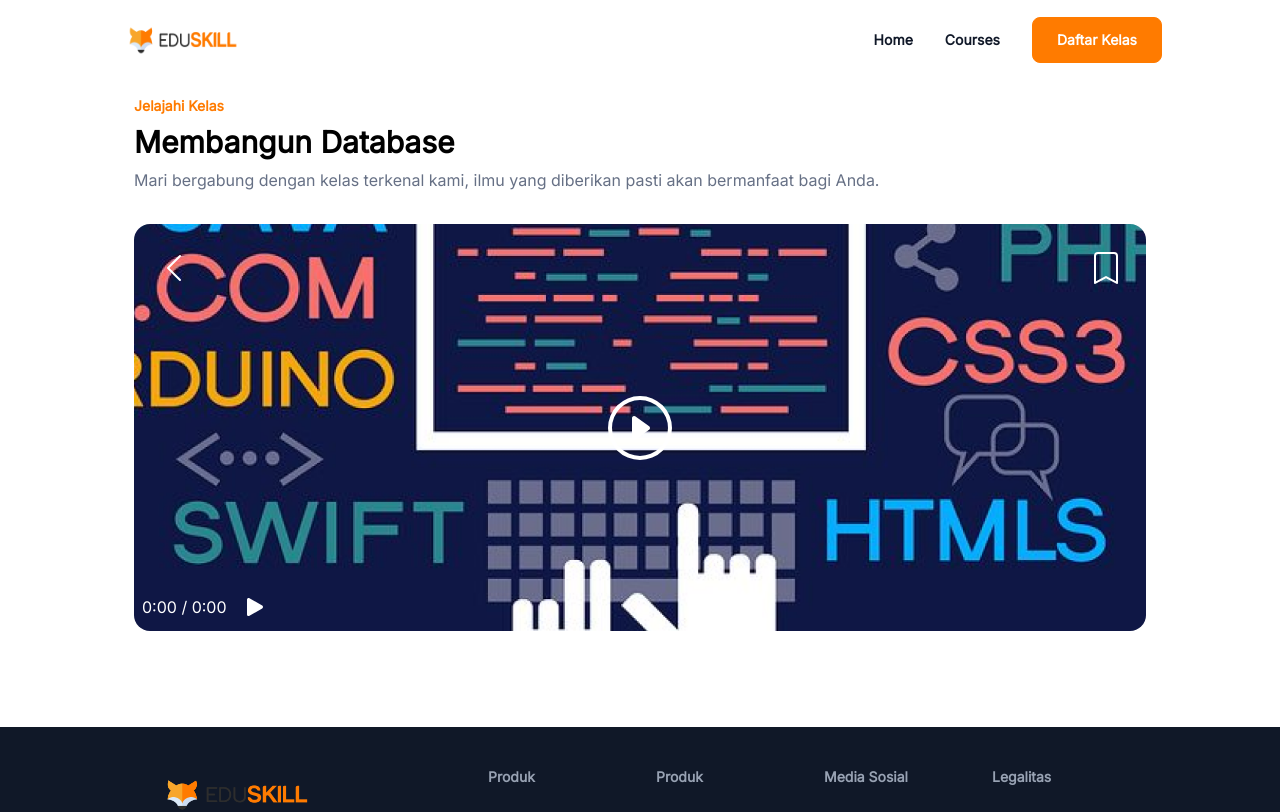
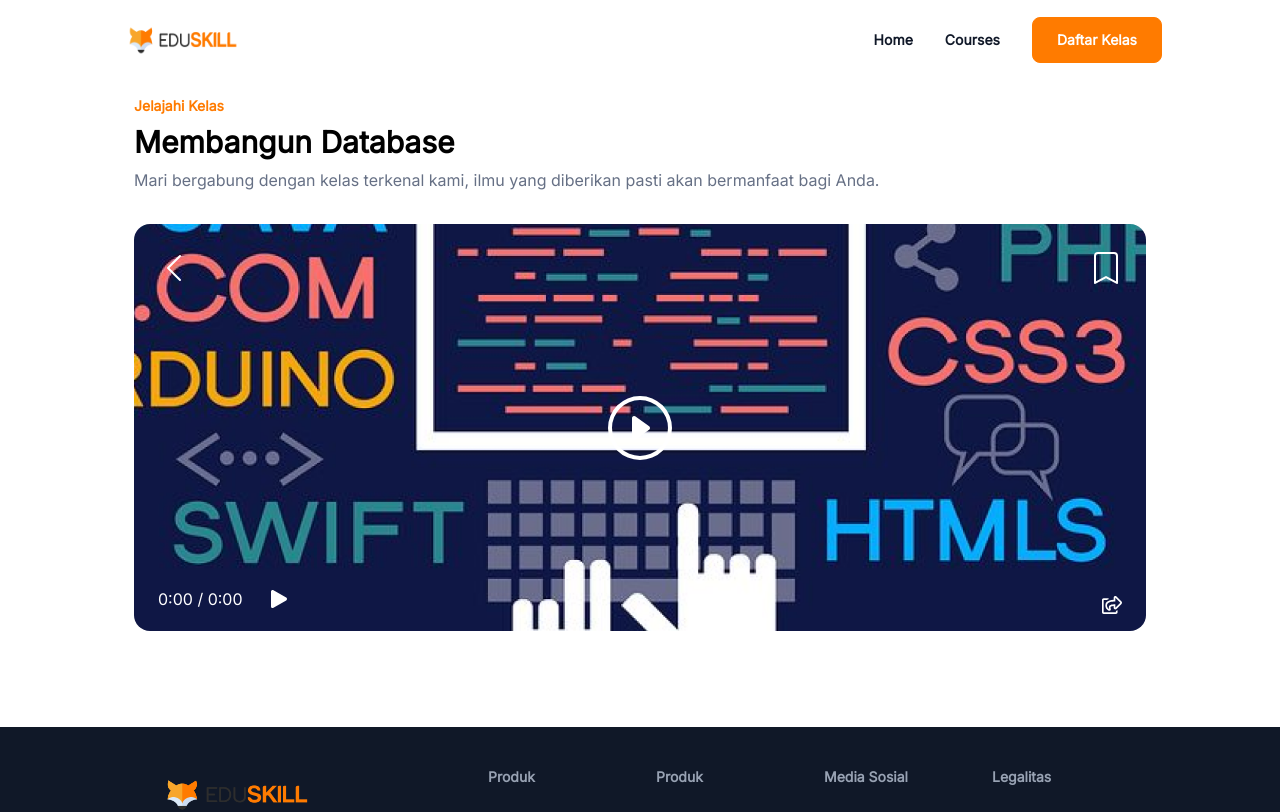
Before and after one commit to Halimp07/Eduskill, a React (Vite) app: page /courses/membangun-database in a window 1280 px wide. Shown: the top 812 px of the page. Built offline with nearby package versions, Linux system fonts and the light colour scheme.

Commit message:
minor feat: add icon share in InCourse.jsx

```diff
--- a/src/pages/courses/inCourses/VideoComponent.jsx
+++ b/src/pages/courses/inCourses/VideoComponent.jsx
@@ -1,5 +1,6 @@
 import React, { useState } from "react";
 import { BsPlayCircle, BsPlayFill, BsChevronLeft, BsBookmark, BsFillBookmarkFill } from "react-icons/bs";
+import { FaRegShareSquare } from "react-icons/fa";
 
 const VideoComponent = ({ videoUrl, cover }) => {
   const [isPlaying, setIsPlaying] = useState(false);
@@ -54,7 +55,7 @@ const VideoComponent = ({ videoUrl, cover }) => {
             <div className="absolute top-1/2 left-1/2 transform -translate-x-1/2 -translate-y-1/2">
               <BsPlayCircle className="w-16 h-16 text-white cursor-pointer" onClick={togglePlay}/>
             </div>
-            <div className="absolute flex space-x-3 items-center  bottom-2 left-2">
+            <div className="absolute flex space-x-5 items-center left-0 bottom-4 ml-6">
               <div className="text-white">
                 {Math.floor(currentTime / 60)}:{Math.floor(currentTime % 60).toString().padStart(2, "0")}
                 &nbsp;/&nbsp;
@@ -62,6 +63,10 @@ const VideoComponent = ({ videoUrl, cover }) => {
               </div>
               <BsPlayFill className="text-white w-8 h-8" />
             </div>
+            <div className="absolute flex space-x-5 items-center right-0 bottom-4 mr-6">
+              <FaRegShareSquare className="text-white w-5 h-5" />
+            </div>
+
           </div>
         )}
       </div>
```
